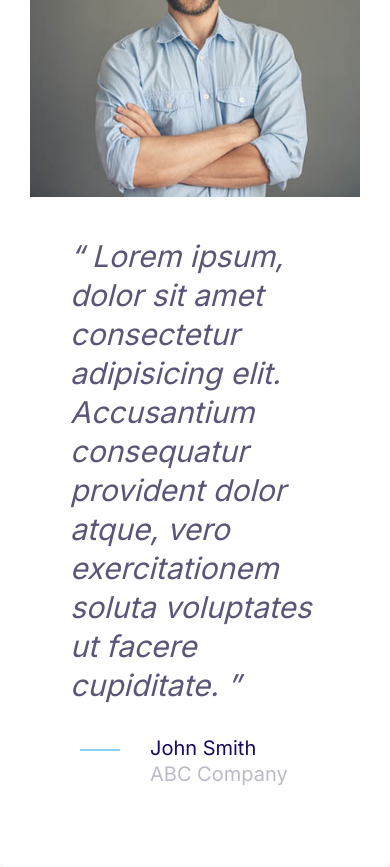
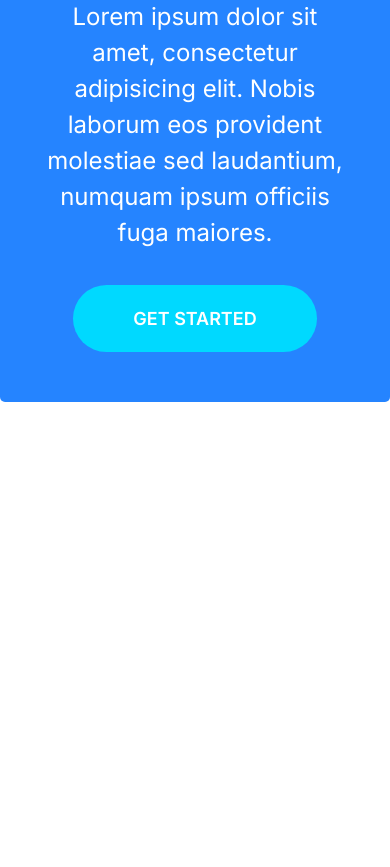
Before and after one commit to akmal-azami/envio, a plain HTML site: page index.html in a window 390 px wide. Shown: the part 141-1008 px from the top of the page. After the commit the page ends 844 px from the top, so only its background shows below. Drawn offline with Linux system fonts and the light colour scheme.

Commit message:
Callout component created - responsive

```diff
--- a/CSS/style.css
+++ b/CSS/style.css
@@ -247,6 +247,10 @@ background-color: var(--color-primary);
     font-size: 1.5rem ;
 }}
 
+.button--stretched {
+    padding-left: 6rem;
+    padding-right: 6rem;
+}
 /* Input for search */
 
 .input {
@@ -486,7 +490,7 @@ background-color: var(--color-primary);
     right: -32px;
 }
 
-@media screen and (min-width:) {
+@media screen and (min-width:768px) {
     .testimonial .quote,
     .testimonial .quote__author {
         font-size: 2.4rem;
@@ -496,3 +500,42 @@ background-color: var(--color-primary);
 
     }
 }
+
+/* Callout */
+.callout {
+padding: 4rem;
+border-radius: 5px;
+
+}
+.callout--primary {
+    background-color: var(--color-primary);
+    color: #fff;
+}
+.callout__heading {
+    color: #fff;
+    margin-top: 0;
+    font-size: 3rem;
+}
+
+.callout .button {
+    justify-self: center;
+    align-self: center;
+}
+
+.callout__content {
+ text-align: center;
+}
+
+@media screen and (min-width:768px) {
+    .callout .grid--1x2 {
+        grid-template-columns: 1fr auto;
+    }
+
+    .callout__content {
+        text-align: left;
+    }
+    .callout .button {
+        justify-self: start;
+        margin: 0 2rem;
+    }
+}
--- a/index.html
+++ b/index.html
@@ -15,41 +15,18 @@
     <title>Document</title>
   </head>
   <body>
-    <div class="card testimonial">
+    <div class="callout callout--primary">
       <div class="grid grid--1x2">
-        <div class="testimonial__image">
-          <img src="/images/testimonial.jpg" alt="" />
-          <span class="icon-container icon-container--accent">
-            <svg class="icon icon--white icon--small">
-              <use xlink:href="/images/sprite.svg#quotes"></use>
-            </svg>
-          </span>
-        </div>
-        <blockquote class="quote">
-          <p class="quote__text">
-            Lorem ipsum, dolor sit amet consectetur adipisicing elit. Accusantium
-            consequatur provident dolor atque, vero exercitationem soluta voluptates
-            ut facere cupiditate.
-          </p>
-      <footer>
-      <div class="media">
-        <div class="media__image">
-            <svg class="icon icon--primary quote__line">
-              <use xlink:href="/images/sprite.svg#line"></use>
-            </svg>
-          </span>
-        </div>
-        <div class="media__body">
-          <h3 class="media__title quote__author"> John Smith </h3>
-      <p class="quote__company"> ABC Company</p>
-        </div>
+        <div class="callout__content">
+        <h2 class="callout__heading">Ready to get started?</h2>
+        <p>
+          Lorem ipsum dolor sit amet, consectetur adipisicing elit. Nobis
+          laborum eos provident molestiae sed laudantium, numquam ipsum officiis
+          fuga maiores.
+        </p>
       </div>
-      </footer>
-        </blockquote>
-
-
-
-      </div>
+      <a href="#" class="button button--secondary button--stretched"> Get started</a>
     </div>
+  </div>
   </body>
 </html>
```
